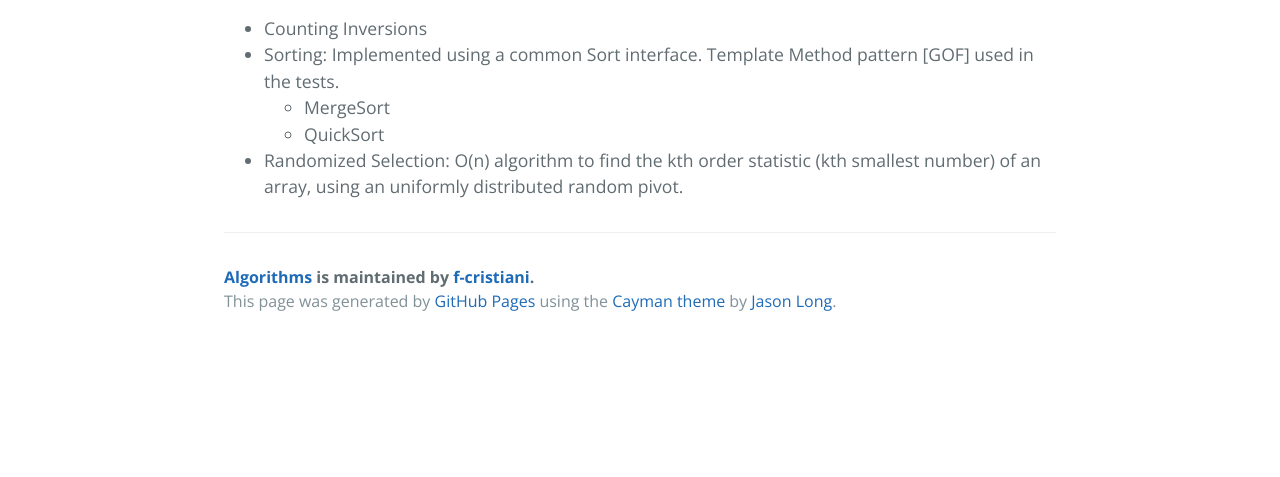
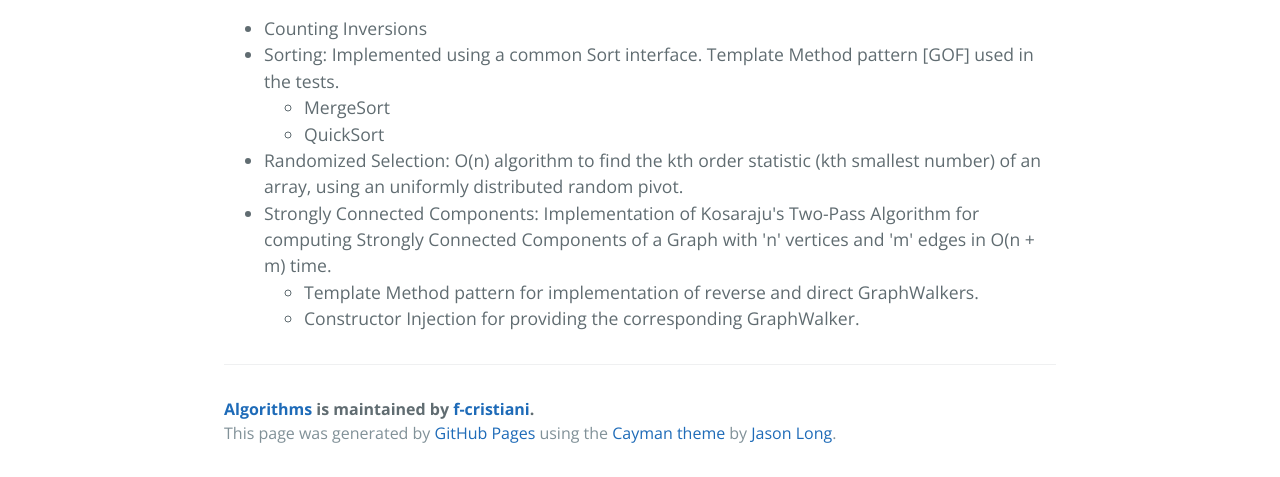
Before and after one commit to f-cristiani/algorithms, a plain HTML site: page index.html in a window 1280 px wide. Shown: the part 514-991 px from the top of the page. Before the commit the page ends 859 px from the top, so only its background shows below. Drawn offline with nearby package versions, Linux system fonts and the light colour scheme.

Commit message:
Create gh-pages branch via GitHub

```diff
--- a/index.html
+++ b/index.html
@@ -34,6 +34,13 @@
 </ul>
 </li>
 <li>Randomized Selection: O(n) algorithm to find the kth order statistic (kth smallest number) of an array, using an uniformly distributed random pivot.</li>
+<li>Strongly Connected Components: Implementation of Kosaraju's Two-Pass Algorithm for computing Strongly Connected Components of a Graph with 'n' vertices and 'm' edges in O(n + m) time.
+
+<ul>
+<li>Template Method pattern for implementation of reverse and direct GraphWalkers.</li>
+<li>Constructor Injection for providing the corresponding GraphWalker.</li>
+</ul>
+</li>
 </ul>
 
       <footer class="site-footer">
--- a/params.json
+++ b/params.json
@@ -1 +1 @@
-{"name":"Algorithms","tagline":"Algorithms implementation in Java","body":"# algorithms\r\nAlgorithms implementation in Java. Developed using TDD and Refactoring techniques.\r\n\r\n* Counting Inversions\r\n* Sorting: Implemented using a common Sort interface. Template Method pattern [GOF] used in the tests.\r\n  * MergeSort\r\n  * QuickSort\r\n* Randomized Selection: O(n) algorithm to find the kth order statistic (kth smallest number) of an array, using an uniformly distributed random pivot.\r\n","google":"","note":"Don't delete this file! It's used internally to help with page regeneration."}
+{"name":"Algorithms","tagline":"Algorithms implementation in Java","body":"# algorithms\r\nAlgorithms implementation in Java. Developed using TDD and Refactoring techniques.\r\n\r\n* Counting Inversions\r\n* Sorting: Implemented using a common Sort interface. Template Method pattern [GOF] used in the tests.\r\n  * MergeSort\r\n  * QuickSort\r\n* Randomized Selection: O(n) algorithm to find the kth order statistic (kth smallest number) of an array, using an uniformly distributed random pivot.\r\n* Strongly Connected Components: Implementation of Kosaraju's Two-Pass Algorithm for computing Strongly Connected Components of a Graph with 'n' vertices and 'm' edges in O(n + m) time.\r\n  * Template Method pattern for implementation of reverse and direct GraphWalkers.\r\n  * Constructor Injection for providing the corresponding GraphWalker.\r\n","google":"","note":"Don't delete this file! It's used internally to help with page regeneration."}
```
